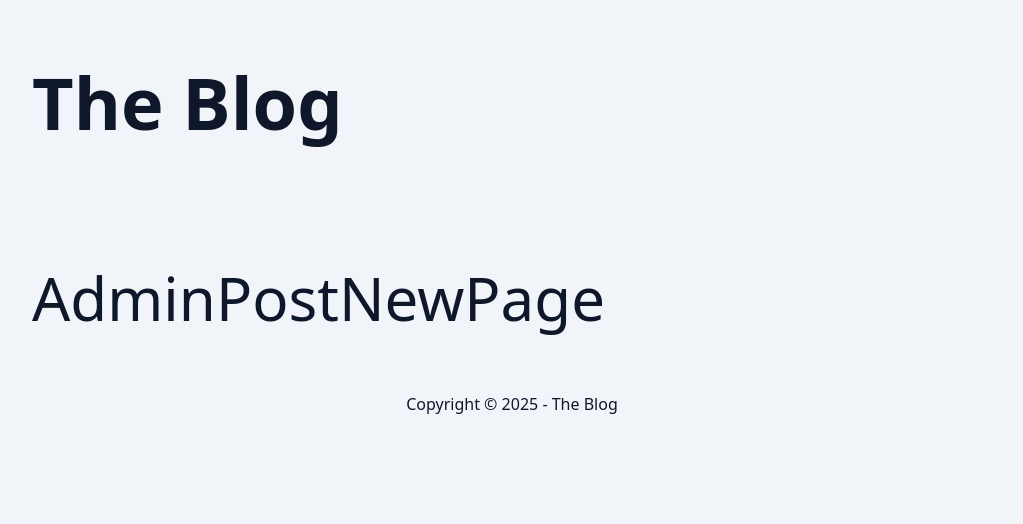
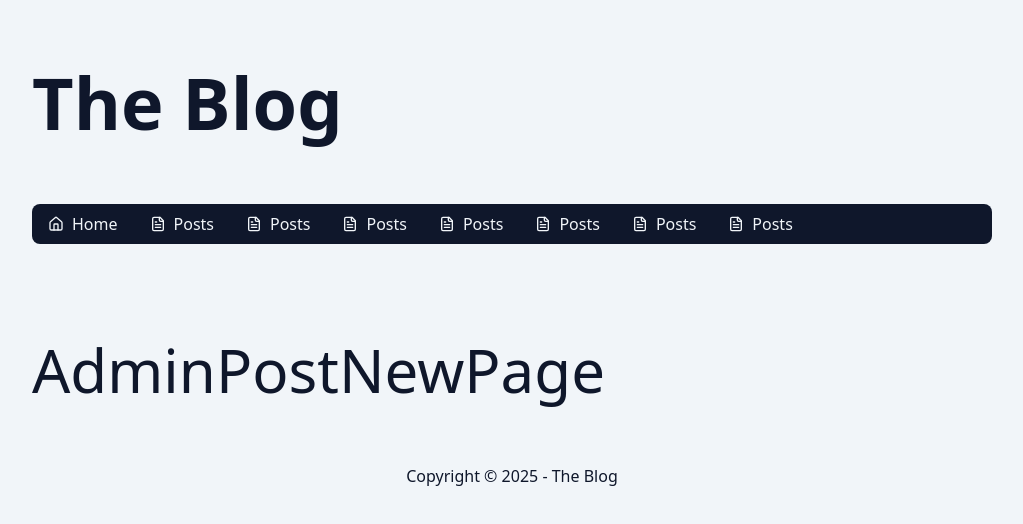
Before and after one commit to jordanogiacomet/blog-next-js, a Next.js app: page /admin/post/new in a window 1280 px wide. Shown: the top 524 px of the page, without its empty margins (128-1151 px from the left). Built offline with nearby package versions, Linux system fonts and the light colour scheme.

Commit message:
WIP - Aula 173 completa;

```diff
--- a/package.json
+++ b/package.json
@@ -18,6 +18,7 @@
     "react": "^19.0.0",
     "react-dom": "^19.0.0",
     "react-markdown": "^10.1.0",
+    "react-toastify": "^11.0.5",
     "rehype-sanitize": "^6.0.0",
     "remark-gfm": "^4.0.1"
   },
--- a/src/app/actions/post/delete-post-action.ts
+++ b/src/app/actions/post/delete-post-action.ts
@@ -2,17 +2,17 @@
 
 import { drizzleDb } from '@/db/drizzle';
 import { postsTables } from '@/db/drizzle/schemas';
-import { postRepository } from '@/repositories/post';
 import { asyncDelay } from '@/utils/async-dalay';
 import { logColor } from '@/utils/log-color';
 import { eq } from 'drizzle-orm';
 import { revalidateTag } from 'next/cache';
+import { findPostByIdAdmin } from '@/lib/post/queries/admin';
 
 export async function deletePostAction(id: string) {
   // TODO: checar login do user
 
   // TODO: remover linhas abaixo
-  await asyncDelay(1000);
+  await asyncDelay(500);
   logColor(id);
 
   if (!id || typeof id !== 'string') {
@@ -21,7 +21,7 @@ export async function deletePostAction(id: string) {
     };
   }
 
-  const post = await postRepository.findById(id).catch(() => undefined);
+  const post = await findPostByIdAdmin(id).catch(() => undefined);
 
   if (!post) {
     return {
--- /dev/null
+++ b/src/app/admin/post/layout.tsx
@@ -0,0 +1,17 @@
+import { MenuAdmin } from '@/components/Admin/MenuAdmin';
+import { Fragment } from 'react';
+
+type AdminPostLayout = {
+  children: React.ReactNode;
+};
+
+export default function AdminPostLayout({
+  children,
+}: Readonly<AdminPostLayout>) {
+  return (
+    <Fragment>
+      <MenuAdmin />
+      {children}
+    </Fragment>
+  );
+}
--- a/src/app/admin/post/page.tsx
+++ b/src/app/admin/post/page.tsx
@@ -1,7 +1,7 @@
 import { Metadata } from 'next';
 import { Suspense } from 'react';
 import { SpinLoader } from '@/components/SpinLoader';
-import PostsListAdmin from '@/components/PostsListAdmin';
+import PostsListAdmin from '@/components/Admin/PostsListAdmin';
 
 export const dynamic = 'force-dynamic';
 
--- a/src/app/layout.tsx
+++ b/src/app/layout.tsx
@@ -4,6 +4,7 @@ import React from 'react';
 import { Container } from '@/components/Container';
 import { Header } from '@/components/Header';
 import { Footer } from '@/components/Footer';
+import { ToastifyContainer } from '@/components/ToastifyContainer';
 
 export const metadata: Metadata = {
   title: {
@@ -26,6 +27,7 @@ export default function RootLayout({ children }: Readonly<RootLayoutProps>) {
           {children}
           <Footer />
         </Container>
+        <ToastifyContainer />
       </body>
     </html>
   );
--- a/src/components/Admin/DeletePostButton/index.tsx
+++ b/src/components/Admin/DeletePostButton/index.tsx
@@ -4,6 +4,7 @@ import { Dialog } from '@/components/Dialog';
 import clsx from 'clsx';
 import { Trash2Icon } from 'lucide-react';
 import { Fragment, useState, useTransition } from 'react';
+import { toast } from 'react-toastify';
 
 type DeletePostButtonProps = {
   id: string;
@@ -19,14 +20,18 @@ export function DeletePostButton({ id, title }: DeletePostButtonProps) {
   }
 
   function handleConfirm() {
+    toast.dismiss();
     startTransition(async () => {
       const result = await deletePostAction(id);
 
       setShowDialog(false);
 
       if (result.error) {
-        alert(`Erro: ${result.error}`);
+        toast.error(result.error);
+        return;
       }
+
+      toast.success('Post deletado com sucesso!');
     });
   }
 
--- /dev/null
+++ b/src/components/Admin/MenuAdmin/index.tsx
@@ -0,0 +1,58 @@
+import clsx from 'clsx';
+import { FileTextIcon, HouseIcon } from 'lucide-react';
+import Link from 'next/link';
+
+export function MenuAdmin() {
+  const navClasses = clsx(
+    'bg-slate-900 text-slate-100 rounded-lg',
+    'flex flex-col',
+    //'h-10',
+    'mb-8',
+    'sm:flex-row sm:flex-wrap',
+    //'overflow-hidden',
+  );
+  const linkClasses = clsx(
+    '[&>svg]:w-[16px] [&>svg]:h-[16px] px-4',
+    'flex items-center justify-start gap-2',
+    'transition hover:bg-slate-800',
+    'h-10',
+    'shrink-0',
+  );
+
+  return (
+    <nav className={navClasses}>
+      <a className={linkClasses} href='/' target='_blank'>
+        <HouseIcon />
+        Home
+      </a>
+      <Link className={linkClasses} href='/admin/post'>
+        <FileTextIcon />
+        Posts
+      </Link>
+      <Link className={linkClasses} href='/admin/post'>
+        <FileTextIcon />
+        Posts
+      </Link>
+      <Link className={linkClasses} href='/admin/post'>
+        <FileTextIcon />
+        Posts
+      </Link>
+      <Link className={linkClasses} href='/admin/post'>
+        <FileTextIcon />
+        Posts
+      </Link>
+      <Link className={linkClasses} href='/admin/post'>
+        <FileTextIcon />
+        Posts
+      </Link>
+      <Link className={linkClasses} href='/admin/post'>
+        <FileTextIcon />
+        Posts
+      </Link>
+      <Link className={linkClasses} href='/admin/post'>
+        <FileTextIcon />
+        Posts
+      </Link>
+    </nav>
+  );
+}
--- a/src/components/PostsListAdmin/index.tsx
+++ b/src/components/Admin/PostsListAdmin/index.tsx
@@ -1,8 +1,8 @@
 import { findAllPostAdmin } from '@/lib/post/queries/admin';
 import clsx from 'clsx';
 import Link from 'next/link';
-import { DeletePostButton } from '../Admin/DeletePostButton';
-import ErrorMessage from '../ErrorMessage';
+import { DeletePostButton } from '../DeletePostButton';
+import ErrorMessage from '../../ErrorMessage';
 
 export default async function PostsListAdmin() {
   const posts = await findAllPostAdmin();
--- /dev/null
+++ b/src/components/ToastifyContainer/index.tsx
@@ -0,0 +1,19 @@
+'use client';
+import { Bounce, ToastContainer } from 'react-toastify';
+
+export function ToastifyContainer() {
+  return (
+    <ToastContainer
+      position='top-center'
+      autoClose={5000}
+      hideProgressBar={false}
+      newestOnTop={false}
+      closeOnClick={true}
+      rtl={false}
+      pauseOnFocusLoss
+      pauseOnHover
+      theme='light'
+      transition={Bounce}
+    />
+  );
+}
```
Also changed, not shown: 2 other files (tests, documents, lock files or other folders).
